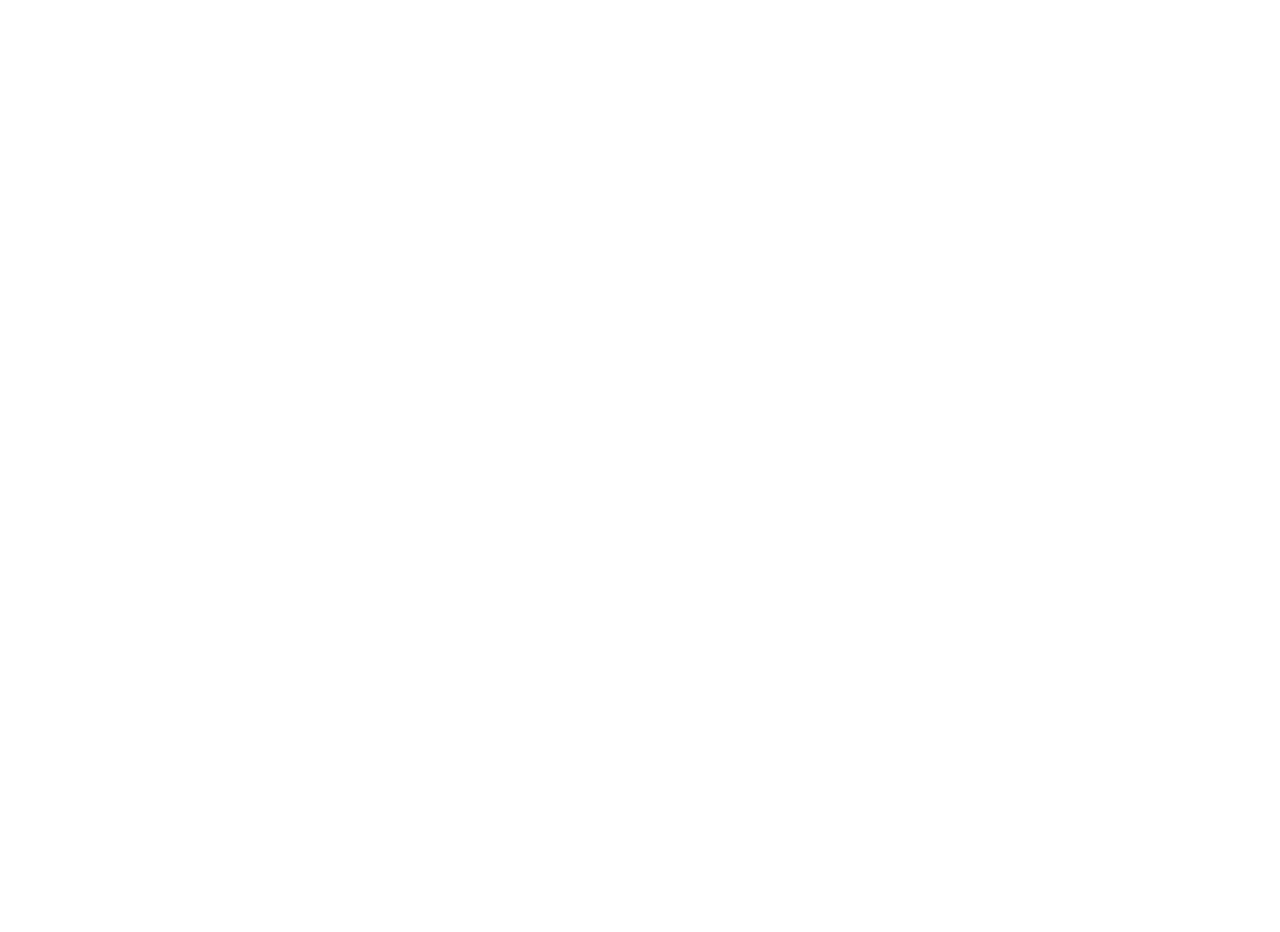
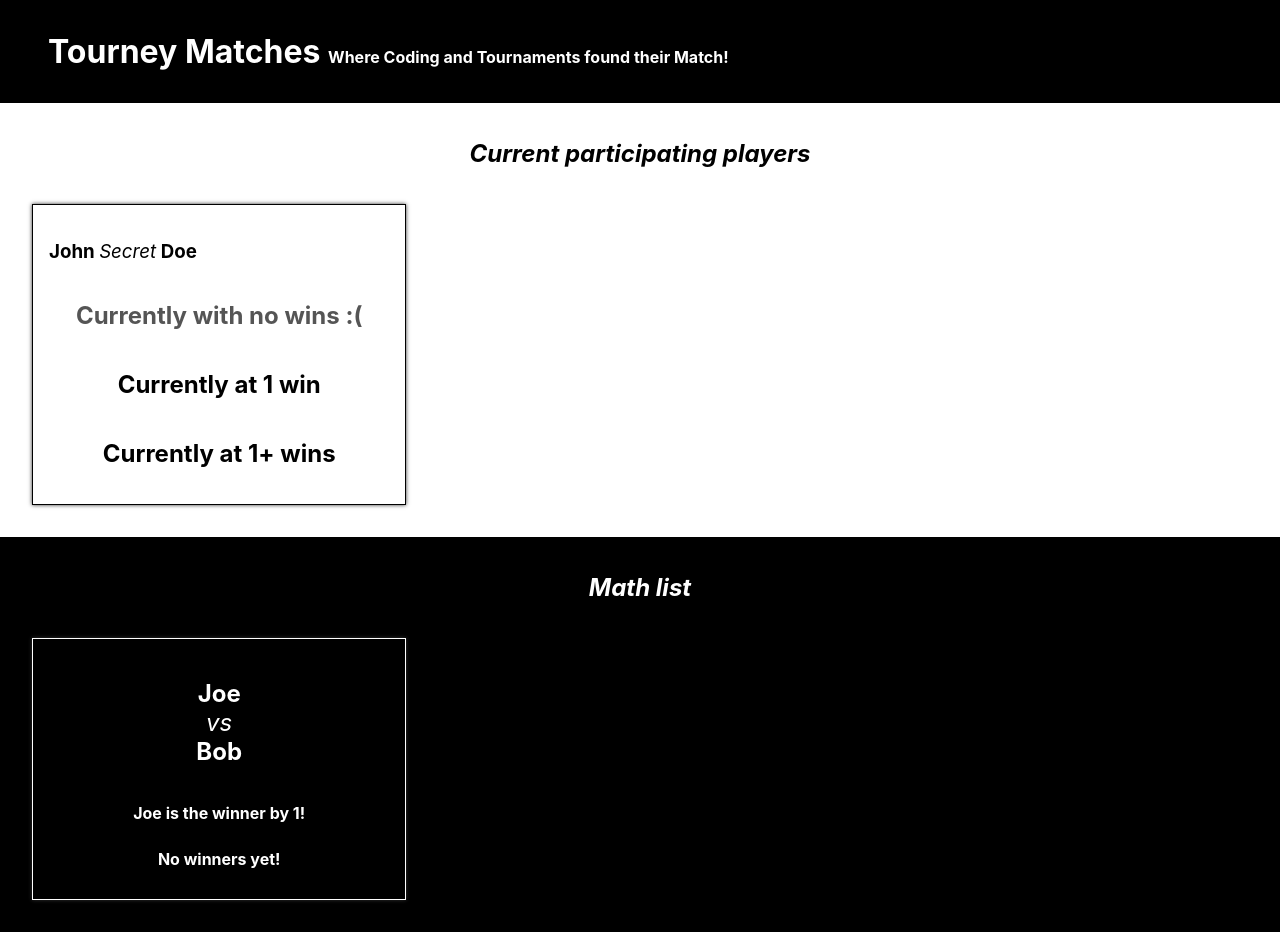
Before and after one commit to sthan3990/tourney-matches, a React (Create React App) app: page / in a window 1280 px wide. Before the commit the page ends 800 px from the top, so only its background shows below. Built offline with nearby package versions, Linux system fonts and the light colour scheme.

Commit message:
Setup App.js to show MatchList and PlayerList

```diff
--- a/src/App.js
+++ b/src/App.js
@@ -1,10 +1,15 @@
-import logo from './logo.svg';
 import './App.css';
+import PlayerList from './components/PlayerList';
+import MatchList from './components/MatchList';
 
 function App() {
   return (
-    <div>
-
+    <div className="App">
+      <h1>
+        Tourney Matches <span>Where Coding and Tournaments found their Match!</span>
+      </h1>
+      <PlayerList />
+      <MatchList />
     </div>
   );
 }
--- /dev/null
+++ b/src/components/Match.js
@@ -0,0 +1,18 @@
+// Match.js
+
+import React from "react"; //optional
+
+function Match() {
+  return (
+    <article className="Match">
+      <h1>
+        Joe <span>vs</span> Bob
+      </h1>
+      {/* To be shown when there is a winner */}
+      <h2>Joe is the winner by 1!</h2>
+      {/* To be shown when there is no winner */}
+      <h2>No winners yet!</h2>
+    </article>
+  );
+}
+export default Match;
--- /dev/null
+++ b/src/components/MatchList.js
@@ -0,0 +1,15 @@
+// MatchList.js
+
+import React from "react"; //optional
+import Match from "./Match";
+
+function MatchList() {
+  return (
+    <section className="PlayerList MatchList">
+      <h1>Math list</h1>
+      <Match />
+    </section>
+  );
+}
+
+export default MatchList;
--- a/src/components/Player.js
+++ b/src/components/Player.js
@@ -11,7 +11,7 @@
       {/* To be shown when there is 1 win */}
       <h2>Currently at 1 win</h2>
       {/* To be shown when there is more than one win */}
-      <h2>Currently at 1+ wins</h2>)
+      <h2>Currently at 1+ wins</h2>
     </article>
   );
 }
```
